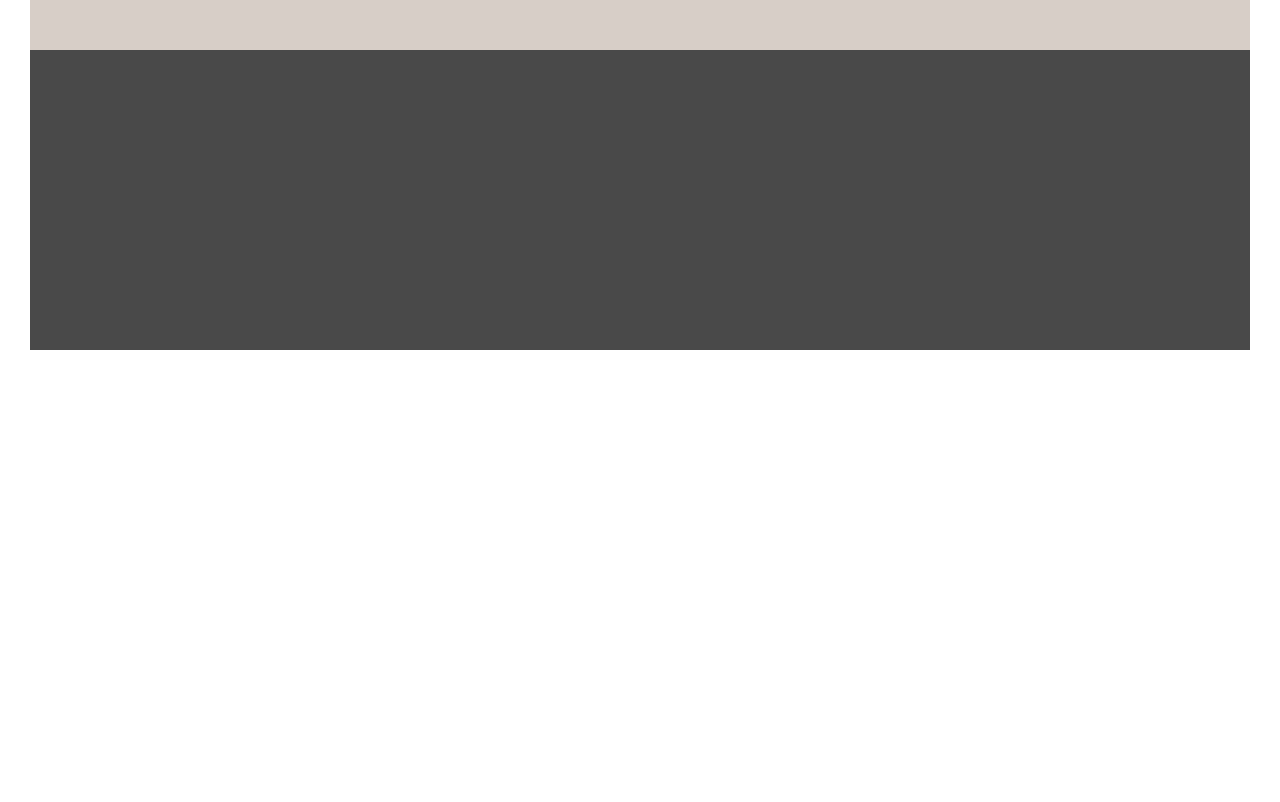
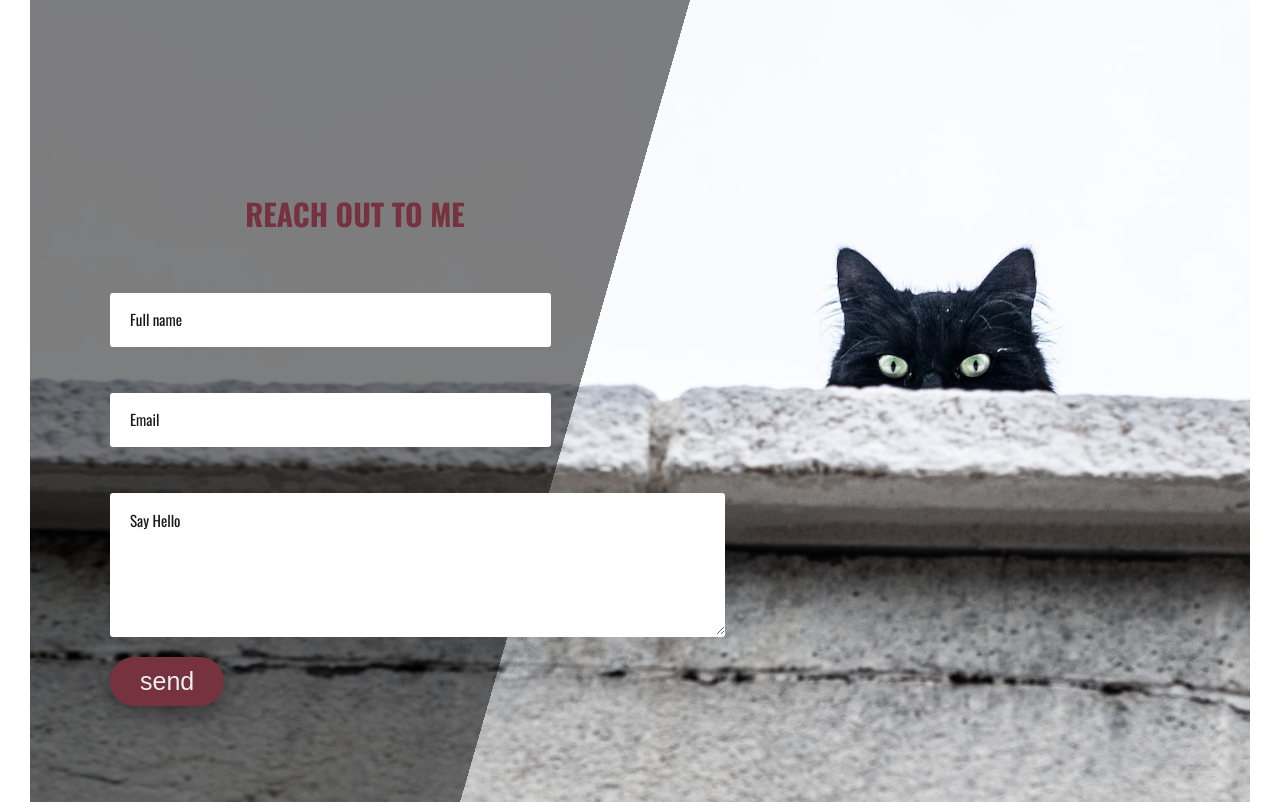
Before and after one commit to ahsanhd/portfolio, a website: page index.html in a window 1280 px wide. Shown: the part 1460-2262 px from the top of the page. Before the commit the page ends 1810 px from the top, so only its background shows below. Drawn offline with nearby package versions, Linux system fonts and the light colour scheme.

Commit message:
Feature/ New Feature
Contact Form for emailing

```diff
--- a/index.html
+++ b/index.html
@@ -25,7 +25,7 @@
 
         <ul class="navigation__list">
             <li class="navigation__item"><a href="#" class="navigation__link">Home</a></li>
-            <li class="navigation__item"><a href="#" class="navigation__link">About Me</a></li>
+            <li class="navigation__item"><a href="https://github.com/ahsanhd" class="navigation__link">Github</a></li>
             <li class="navigation__item"><a href="#" class="navigation__link">Contact Me</a></li>
         </ul>
 
@@ -101,14 +101,54 @@
     </div>
  </div>
  </section>
+
+<section class="section-contact">
+
+
+    <div class="row">
+        <div class="book">
+            <div class="book__form">
+                    <div class="u-center-text margin-bottom-medium">
+                        <h3 class="heading-tertiary heading-tertiary--form">
+                        reach out to me
+                         </h3>
+                     </div>
+                <form action="mailto:ahsanhd@outlook.com" class="form" id="form">
+                <div class="form__group">
+                    <input type="name" class="form__input" id="name" placeholder="Full name">
+                    <label for="name" class="form__label">Full name</label>
+
+                </div>
+                <div class="form__group">
+                    <input type="email" class="form__input" id="email" placeholder="Email">
+                    <label for="email" class="form__label">Email</label>
+                </div>
+                <div class="form__group">
+                    <textarea name="comment" id="form" cols="80" rows="5" placeholder="Say Hello" class="form__text"></textarea>
+                </div>
+                <div class="form__group">
+                    <button class="btn btn--form" >send</button>
+                    </div>
+                </form>
+            </div>
+        </div>
+    </div>
+
+
+</div>
+
+
+</section>
+
+
+
+
+</main>
+
 <footer class="footer">
 
 
 </footer>
-
-</main>
-
-
 
 
 
--- a/sass/abstract/_variables.scss
+++ b/sass/abstract/_variables.scss
@@ -7,6 +7,8 @@ $color-accent:#0c3d10f6;
 
 
 $color-black:#000;
+$color-black-2:#1a1818;
+
 $color-white:#fff;
 
 $color-grey-dark:#5656;
--- a/sass/base/_typography.scss
+++ b/sass/base/_typography.scss
@@ -59,11 +59,16 @@
 }
 
 .heading-tertiary {
-    text-transform: capitalize;
+    text-transform: uppercase;
     font-size: 2rem;
     color: $color-secondary;
     padding: 2rem;
 
+
+    &--form {
+        font-size: 3rem;
+
+    }
 }
 
 .feature-text {
--- a/sass/components/_buttons.scss
+++ b/sass/components/_buttons.scss
@@ -1,6 +1,7 @@
 .btn {
     &,
-    &:link {
+    &:link,
+    &:focus {
     color: $color-grey-light;
     text-decoration: none;
     font-size: 2.5rem;
@@ -13,12 +14,16 @@
     position: relative;
     animation: moveInBottom .7s ease-in 2s;
     animation-fill-mode: backwards;
+    border: none;
+    outline: none;
 
     }
 
-    &:hover {
+    &:hover,
+    &:focus {
         transform: scale(1.1) translateY(-1rem);
         box-shadow: 0 2rem 4rem rgba($color-black, .2);
+        border-bottom:2px solid rgba($color-black, .2) ;
 
         &::after {
             content: '';
--- /dev/null
+++ b/sass/components/_form.scss
@@ -0,0 +1,84 @@
+.book {
+
+
+    &__form {
+
+        width: 50%;
+        padding: 4rem;
+    }
+}
+
+
+.form {
+
+
+    &__group {
+        &:not(:last-child) {
+            margin-bottom: 2rem;
+        }
+    }
+
+    &__input {
+
+        font-family: inherit;
+        font-size: 1.5rem;
+        border: none;
+        outline: none;
+        padding: 1.5rem 2rem;
+        display: block;
+        width: 90%;
+        border-radius: 3px;
+        color: inherit;
+        border-bottom: 2px solid transparent;
+
+        &:focus {
+            border-bottom: 5px solid $color-accent;
+            box-shadow: 0 2rem 1rem rgba($color-black,.2);
+        }
+
+        &:invalid {
+            border-bottom: 5px solid $color-secondary;
+        }
+
+        &::-webkit-input-placeholder {
+            color: $color-black-2;
+        }
+    }
+
+    &__label {
+        font-size: 1.2rem;
+        font-weight: 700;
+        margin-left: 2rem;
+        margin-top: .7rem;
+        display: block;
+        transition: all .2s;
+
+    }
+
+    &__input:placeholder-shown + &__label {
+        opacity: 0;
+        visibility: hidden;
+        transform: translateY(-4rem);
+    }
+
+    &__text {
+        padding: 1.6rem 2rem;
+        font-family: inherit;
+        font-size: 1.5rem;
+        border: none;
+        outline: none;
+        border-radius: 3px;
+        border-bottom: 2px solid transparent;
+        display: block;
+
+        &::-webkit-input-placeholder {
+            color: $color-black-2;
+        }
+
+        &:focus {
+            border-bottom: 4px solid $color-black;
+            box-shadow: 0 2rem 2rem rgba($color-black,.4);
+        }
+    }
+
+}
--- a/sass/main.scss
+++ b/sass/main.scss
@@ -10,6 +10,7 @@
 @import "components/buttons";
 @import "components/navigation";
 @import "components/feature";
+@import "components/form";
 
 @import "layout/header";
 @import "layout/grid";
--- a/sass/pages/_home.scss
+++ b/sass/pages/_home.scss
@@ -4,3 +4,12 @@
     background-color: $color-primary;
     margin-top: -15vh;
 }
+
+.section-contact {
+    padding: 20rem 0;
+    background: linear-gradient(106deg, rgba($color-black, .5)45%, rgba($color-grey-dark,.5)10%, transparent 10%),url(../../img/clement-falize-b9K_LTz079c-unsplash.jpg);
+    background-size: cover;
+    background-position: right;
+    margin-top: -15vh;
+
+}
```
Also changed, not shown: css/style.css, img/alvan-nee-ZCHj_2lJP00-unsplash.jpg (added), img/clement-falize-b9K_LTz079c-unsplash.jpg (added).
